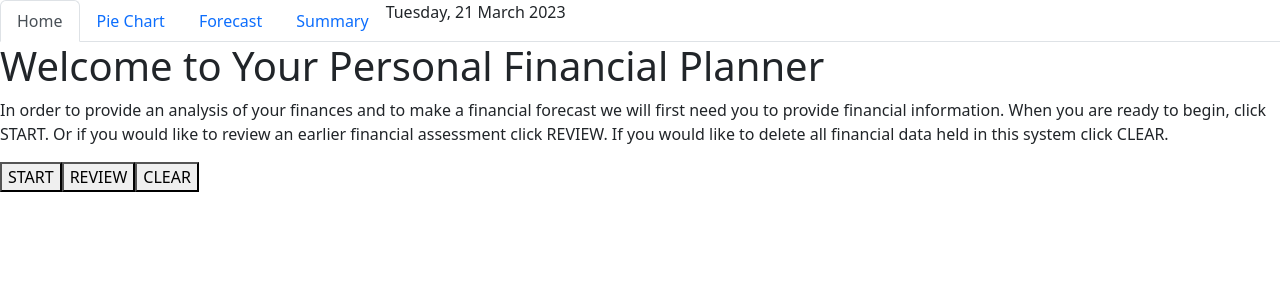
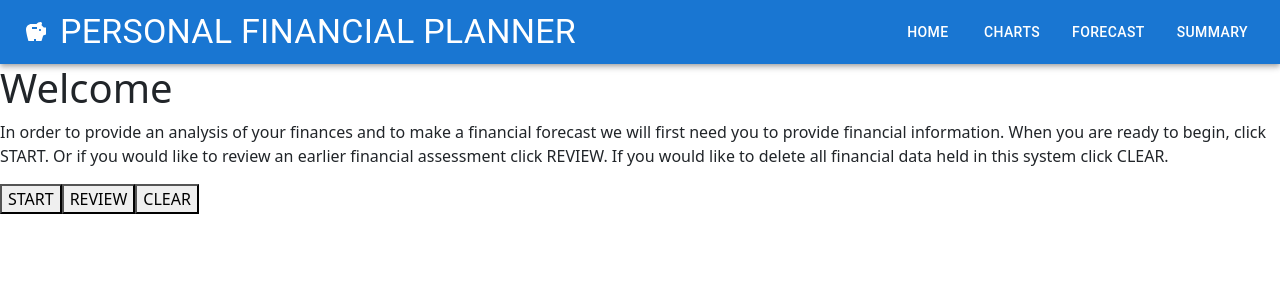
Before and after one commit to DavidBlueLamassu/personal-financial-planner, a React (Create React App) app: page / in a window 1280 px wide. Shown: the top 300 px of the page. Built offline with nearby package versions, Linux system fonts and the light colour scheme.

Commit message:
Added MUI-Navbar

```diff
--- a/src/components/NavBar.js
+++ b/src/components/NavBar.js
@@ -1,58 +1,42 @@
-
-import React from 'react';
-import { NavLink } from 'react-router-dom';
-import Moment from 'react-moment';
+import React from "react";
+import { NavLink } from "react-router-dom";
+import Moment from "react-moment";
+import {
+  AppBar,
+  Toolbar,
+  IconButton,
+  Typography,
+  Stack,
+  Button,
+} from "@mui/material";
+import SavingsIcon from "@mui/icons-material/Savings";
 
 function NavBar() {
   return (
-    <ul className="nav nav-tabs">
-      <li className="nav-item">
-        <NavLink
-          to="/"
-          end
-          className={({ isActive }) =>
-            isActive ? 'nav-link active' : 'nav-link'
-          }
-        >
-          Home
-        </NavLink>
-      </li>
-      <li className="nav-item">
-        <NavLink
-          to="pieChart"
-          className={({ isActive }) =>
-            isActive ? 'nav-link active' : 'nav-link'
-          }
-        >
-          Pie Chart
-        </NavLink>
-      </li>
-      <li className="nav-item">
-        <NavLink
-          to="forecast"
-          className={({ isActive }) =>
-            isActive ? 'nav-link active' : 'nav-link'
-          }
-        >
-          Forecast
-        </NavLink>
-      </li>
-      <li className="nav-item">
-        <NavLink
-          to="summary"
-          end
-          className={({ isActive }) =>
-            isActive ? 'nav-link active' : 'nav-link'
-          }
-        >
-          Summary
-        </NavLink>
-      </li>
-      <li>
-        <Moment format="dddd, DD MMMM YYYY">
-        </Moment>
-      </li>
-    </ul>
+    <AppBar position="static">
+      <Toolbar>
+        <IconButton size="large" edge="start" color="inherit" aria-label="logo">
+          <SavingsIcon />
+        </IconButton>
+        <Typography variant="h4" component="div" sx={{ flexGrow: 1 }}>
+          PERSONAL FINANCIAL PLANNER
+        </Typography>
+        <Stack direction="row" spacing={2}>
+          <Button color="inherit" href="/">
+            HOME
+          </Button>
+          <Button color="inherit" href="/PieChart">
+            CHARTS
+          </Button>
+          <Button color="inherit" href="/Forecast">
+            FORECAST
+          </Button>
+          <Button color="inherit" href="/Summary">
+            SUMMARY
+          </Button>
+        </Stack>
+      </Toolbar>
+    </AppBar>
   );
 }
 
--- a/src/components/pages/Home.js
+++ b/src/components/pages/Home.js
@@ -1,11 +1,13 @@
 function Home() {
   return (
     <div>
-      <h1>Welcome to Your Personal Financial Planner</h1>
+      <h1>Welcome</h1>
       <p>
-      In order to provide an analysis of your finances and to make a financial forecast we will first need you to
-      provide financial information. When you are ready to begin, click START. Or if you would like to review an
-      earlier financial assessment click REVIEW. If you would like to delete all financial data held in this system click CLEAR.
+        In order to provide an analysis of your finances and to make a financial
+        forecast we will first need you to provide financial information. When
+        you are ready to begin, click START. Or if you would like to review an
+        earlier financial assessment click REVIEW. If you would like to delete
+        all financial data held in this system click CLEAR.
       </p>
       <button>START</button>
       <button>REVIEW</button>
```
Also changed, not shown: 1 other file (tests, documents, lock files or other folders).
